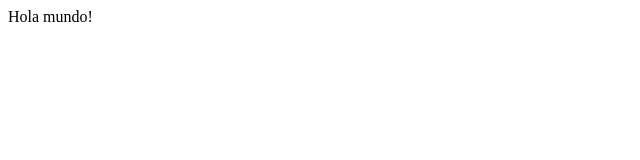
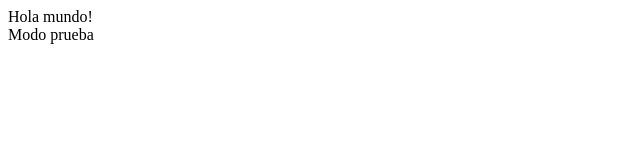
Before and after one commit to lourdesmolinaaraoz/Frontend-AP, a plain HTML site: page index.html in a window 1280 px wide. Shown: the full height of the page, 0-640 px from the left. Drawn offline with Linux system fonts and the light colour scheme.

Commit message:
second commit

```diff
--- a/index.html
+++ b/index.html
@@ -7,5 +7,6 @@
 </head>
 <body>
     <div>Hola mundo!</div>
+    <div>Modo prueba</div>
 </body>
 </html>
```
